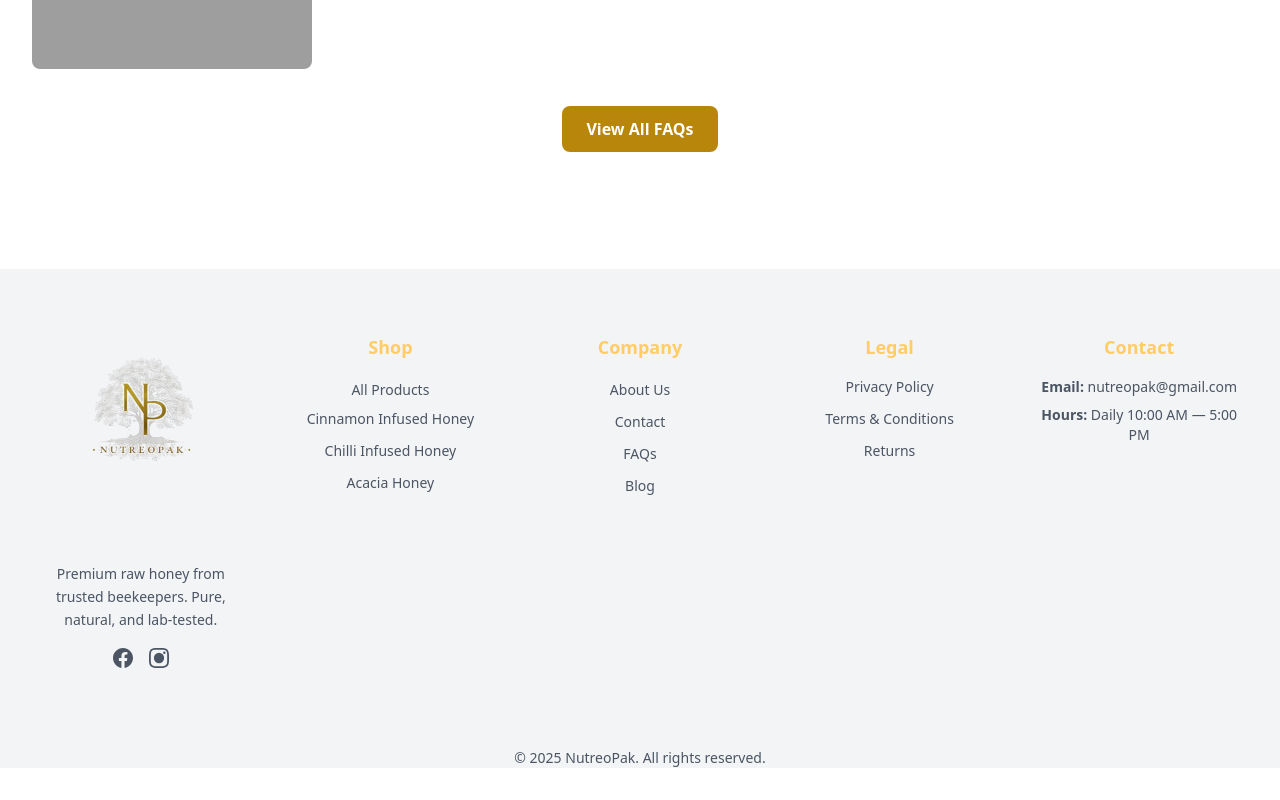
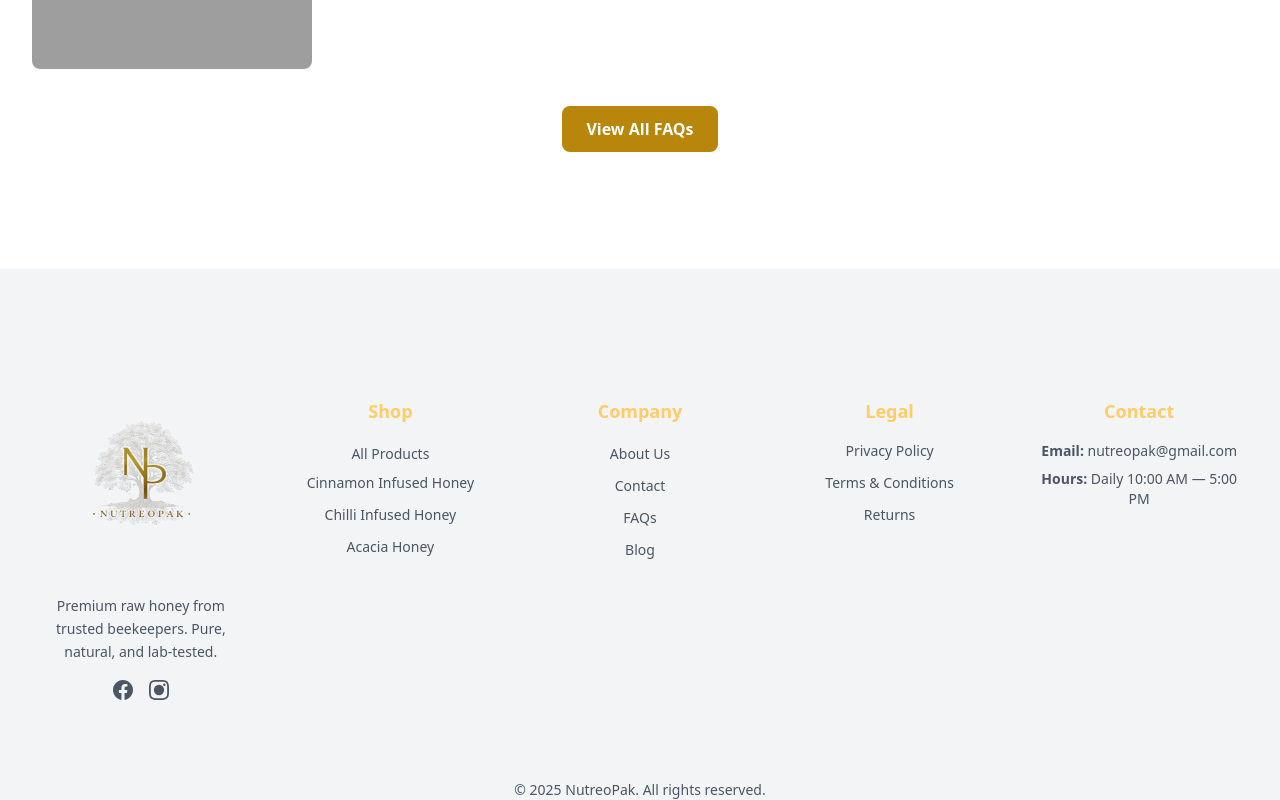
Before and after one commit to developer-bytespak/NeutroPak_frontend, a Next.js app: page / in a window 1280 px wide. Shown: the part 3831-4631 px from the top of the page. Before the commit the page ends 4599 px from the top, so only its background shows below. Built offline with nearby package versions, Linux system fonts and the light colour scheme; no server answers; grey boxes are pictures that could not be loaded.

Commit message:
changes in footer

```diff
--- a/src/components/Footer.tsx
+++ b/src/components/Footer.tsx
@@ -55,7 +55,7 @@
     <footer className="bg-gray-100 text-gray-800 mt-16">
       <div className="max-w-7xl mx-auto px-4 sm:px-6 lg:px-8 pt-16">
         {/* Footer Grid */}
-        <div className="grid grid-cols-1 md:grid-cols-2 lg:grid-cols-5 gap-8 mb-8">
+        <div className="grid grid-cols-1 md:grid-cols-2 lg:grid-cols-5 gap-8 mb-8 mt-16">
           {/* About */}
           <div className="text-center -mt-16">
             <div className="flex items-center justify-center gap-2 mb-4 h-72 sm:h-auto">
@@ -69,7 +69,7 @@
                 />
               </Link>
             </div>
-            <p className="text-gray-600 text-sm leading-relaxed -mt-12">
+            <p className="text-gray-600 text-sm leading-relaxed -mt-20">
               Premium raw honey from trusted beekeepers. Pure, natural, and lab-tested.
             </p>
             <div className="flex gap-4 mt-4 justify-center">
```
